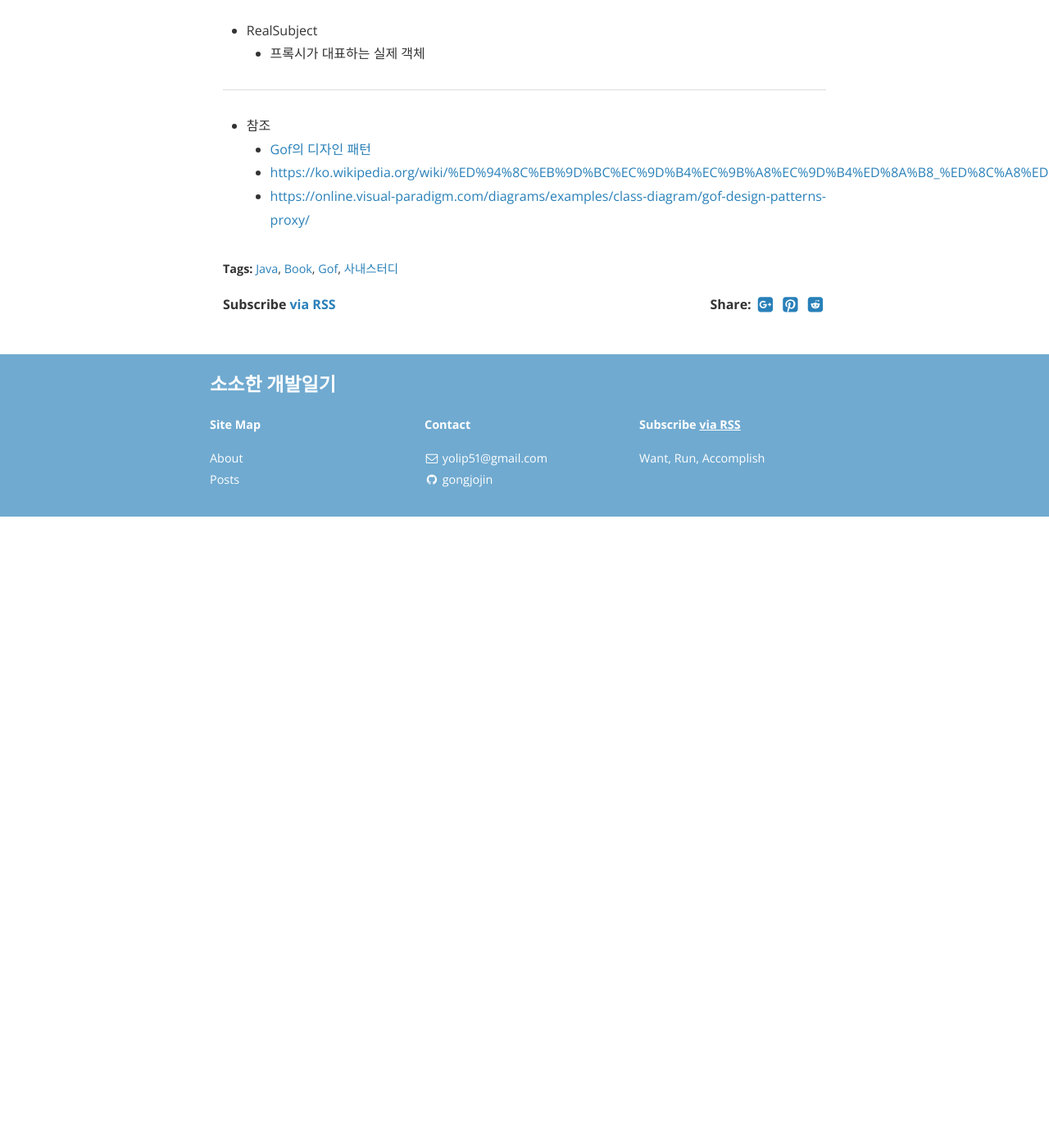
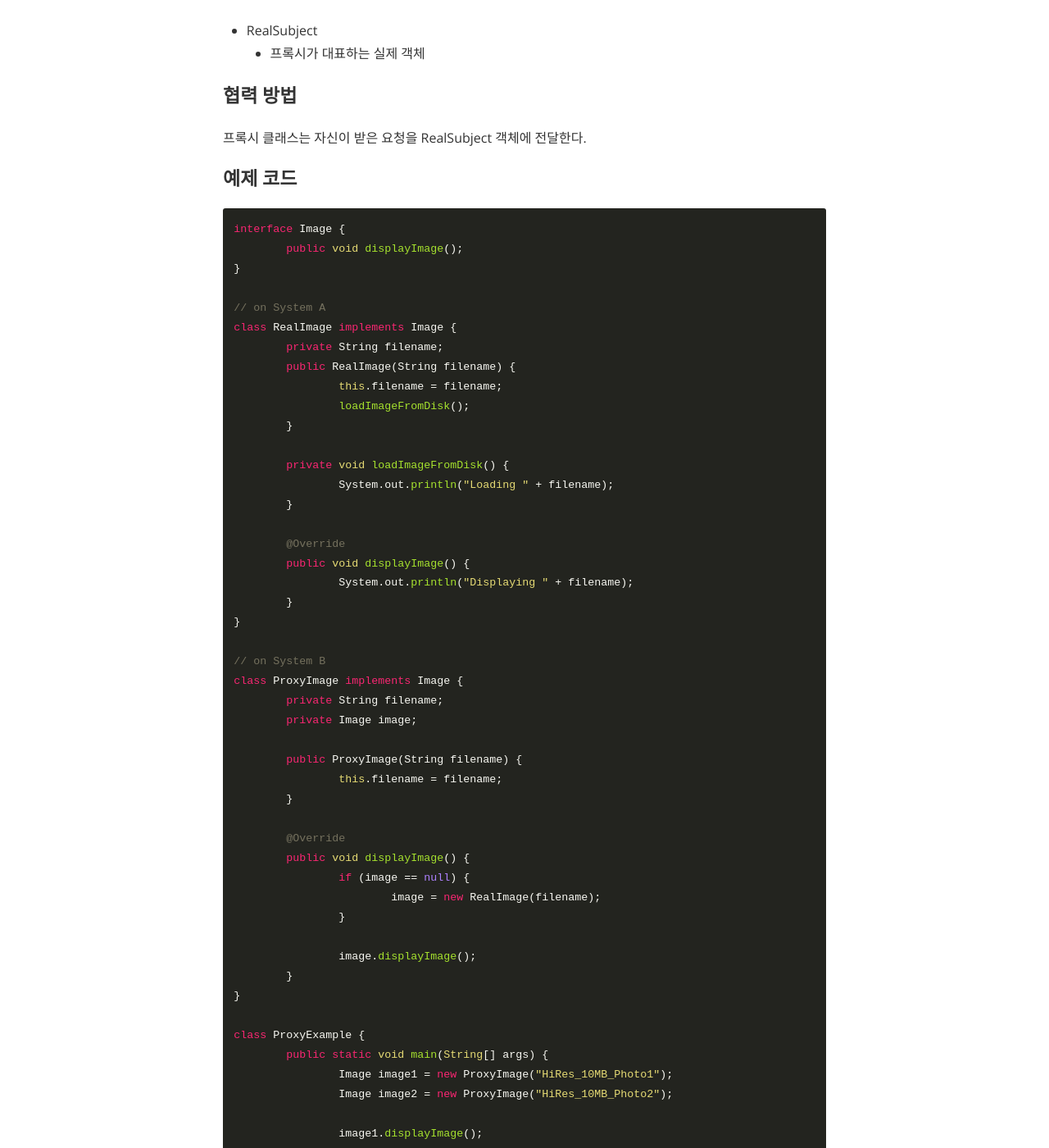
Before and after one commit to gonghojin/gonghojin.github.io, a Jekyll site: the page built from _posts/book/java/gof/2019-12-02-gofpattern-proxy.md, in a window 1280 px wide and 1400 px high, scrolled down 1769 px. Shown: the whole window at 82% size. Built offline with Jekyll 4.4.1, drawn with Linux system fonts in a browser that asks for light colours; nearby versions of some CDN libraries; comment, search, counter and statistics services are not loaded; before the commit the page ends 2399 px from its top, so only the background shows below that; some of the changed text lies outside the part shown.

Commit message:
Add: 사내스터디_gof디자인패턴_proxy 패턴

```diff
--- a/_posts/book/java/gof/2019-12-02-gofpattern-proxy.md
+++ b/_posts/book/java/gof/2019-12-02-gofpattern-proxy.md
@@ -40,6 +40,83 @@ Proxy의 종류
 + RealSubject
 	- 프록시가 대표하는 실제 객체
 
+### 협력 방법
+프록시 클래스는 자신이 받은 요청을 RealSubject 객체에 전달한다.
+
+### 예제 코드
+~~~java
+interface Image {
+	public void displayImage();
+}
+
+// on System A
+class RealImage implements Image {
+	private String filename;
+	public RealImage(String filename) {
+		this.filename = filename;
+		loadImageFromDisk();
+	}
+
+	private void loadImageFromDisk() {
+		System.out.println("Loading " + filename);
+	}
+
+	@Override
+	public void displayImage() {
+		System.out.println("Displaying " + filename);
+	}
+}
+
+// on System B
+class ProxyImage implements Image {
+	private String filename;
+	private Image image;
+
+	public ProxyImage(String filename) {
+		this.filename = filename;
+	}
+
+	@Override
+	public void displayImage() {
+		if (image == null) {
+			image = new RealImage(filename);
+		}
+
+		image.displayImage();
+	}
+}
+
+class ProxyExample {
+	public static void main(String[] args) {
+		Image image1 = new ProxyImage("HiRes_10MB_Photo1");
+		Image image2 = new ProxyImage("HiRes_10MB_Photo2");
+
+		image1.displayImage();
+		image2.displayImage();
+
+		/*
+		Loading    HiRes_10MB_Photo1
+		Displaying HiRes_10MB_Photo1
+		Loading    HiRes_10MB_Photo2
+		Displaying HiRes_10MB_Photo2
+		*/
+	}
+}
+
+~~~
+
+### 관련 패턴
++ vs Adapter Pattern
+	- Adapter Pattern
+		- 개조할 객체가 정의된 인터페이스와 다른 인터페이스를 제공한다.
+	- Proxy Pattern
+		- 자신이 상대하는 대상과 동일한 인터페이스를 제공한다.
+		- Target이 수행할 연산을 거부할 수도 있기 때문에, 처리 대상이 제공하는 인터페이스의 부분 집합일 수도 있다.
++ vs Decorator Pattern
+	- Decorator Pattern
+		- 사용 목적이 하나 이상의 서비스를 추가하기 위해 사용
+	- Proxy Pattern
+		- 객체에 대한 접근을 제어하는 목적으로 사용
 ---
 - 참조
 	+ [Gof의 디자인 패턴](https://www.google.com/search?newwindow=1&sxsrf=ACYBGNTM3TLPpNtM8XVERiP7AyPyLDi3sQ%3A1572758465286&ei=wWO-XfOOEcTGmAWs26i4Cw&q=gof%EC%9D%98+%EB%94%94%EC%9E%90%EC%9D%B8%ED%8C%A8%ED%84%B4&oq=gof&gs_l=psy-ab.1.1.35i39l2j0i67j0j0i131l4j0j0i131.1801221.1802149..1803884...0.1..0.188.465.0j3......0....1..gws-wiz.......0i71.wMtI5vf-WEU)
```
